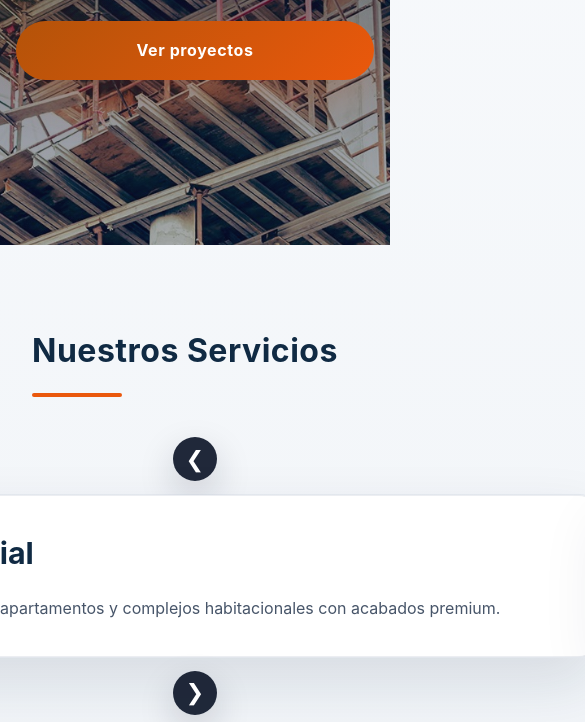
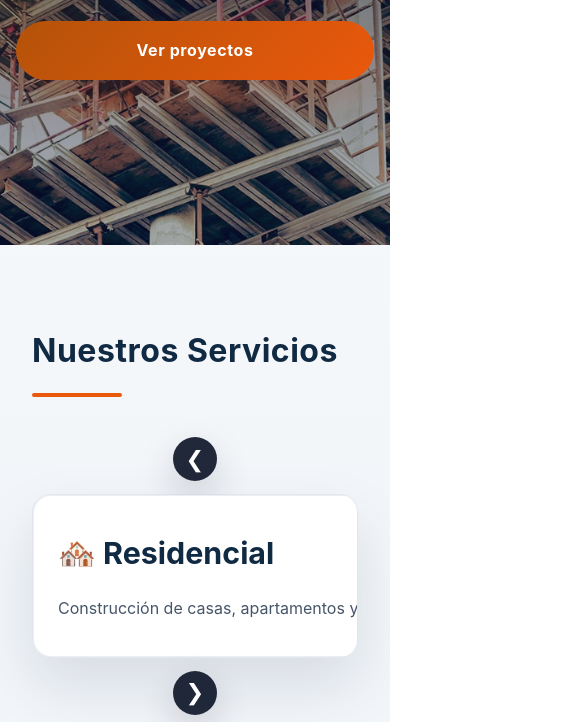
Before and after one commit to Sebastian02768/contru, a plain HTML site: page index.html in a window 390 px wide. Shown: the part 378-1100 px from the top of the page, 585 px wide, since content can reach past the window. Drawn offline with Linux system fonts and the light colour scheme.

Commit message:
diseño1

```diff
--- a/styles.css
+++ b/styles.css
@@ -325,11 +325,16 @@ body {
 	.carousel-container {
 		flex-direction: column;
 		justify-content: center;
+		align-items: stretch;
 		gap: 1rem;
+	}
+	.carousel {
+		width: 100%;
 	}
 	.carousel-btn {
 		width: 48px;
 		height: 48px;
+		align-self: center;
 	}
 	.card {
 		padding: 2rem 1.8rem;
```
